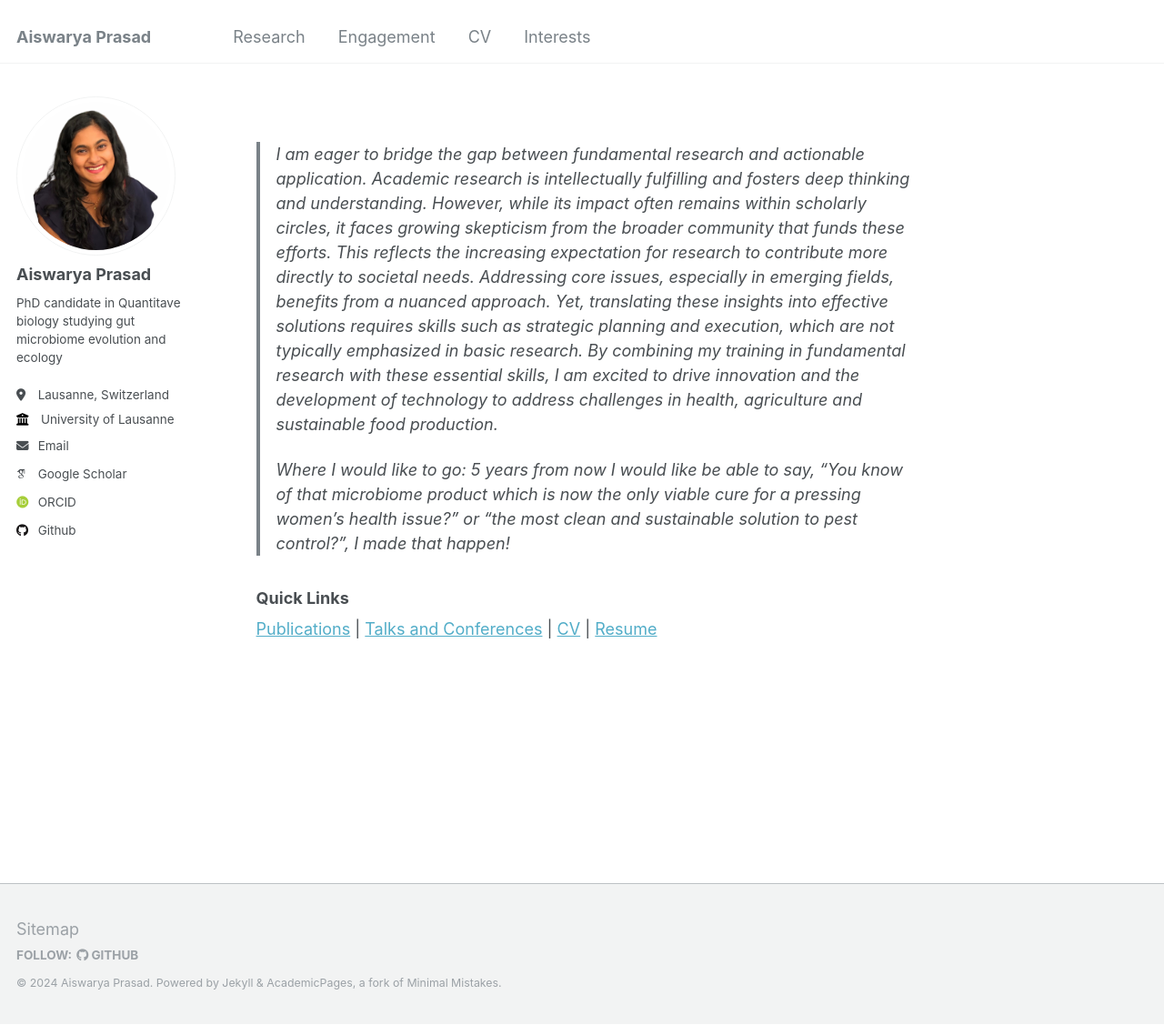
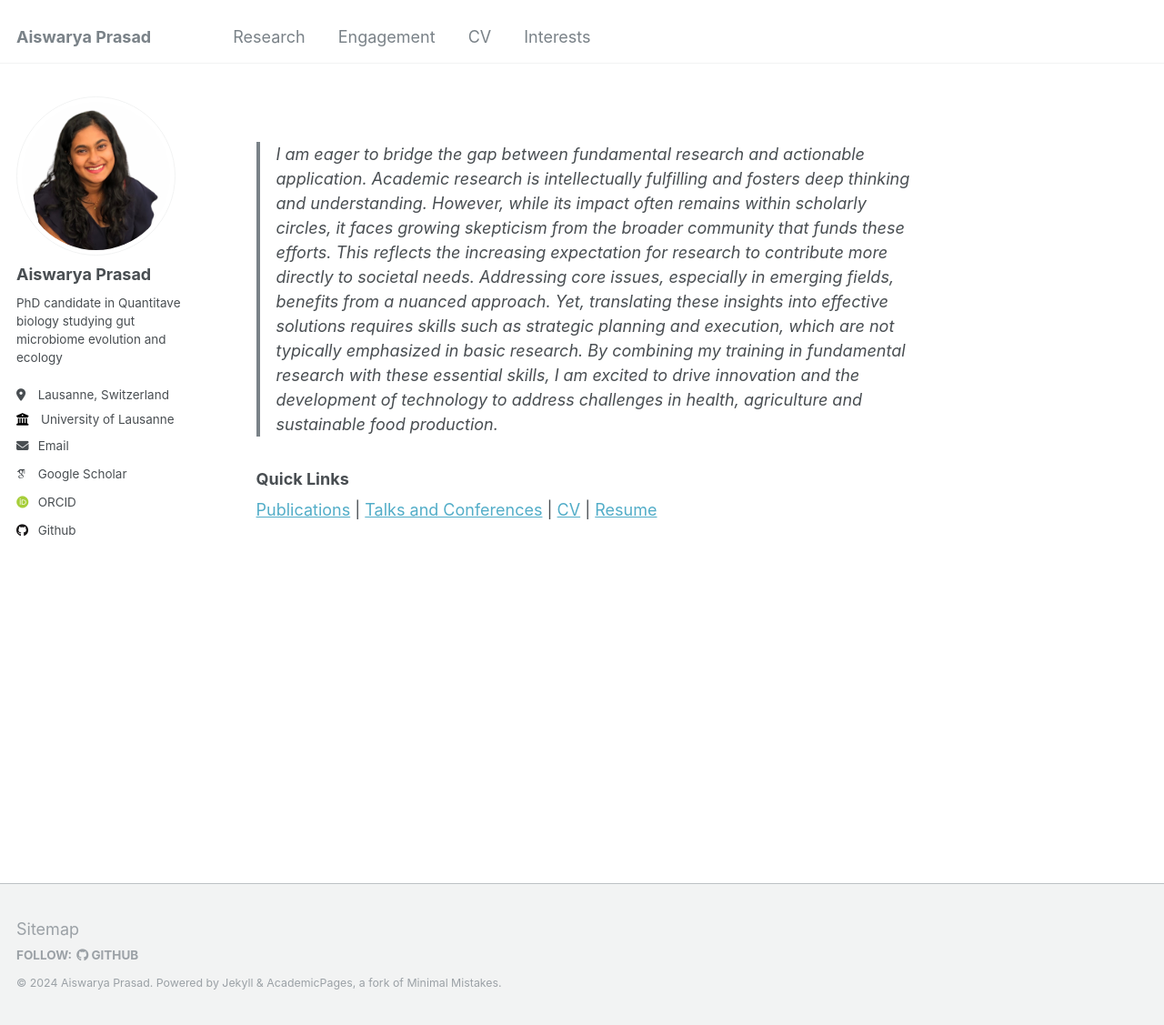
Before and after one commit to Aiswarya-prasad/aiswarya-prasad.github.io, a Jekyll site: the page built from _pages/about.md, in a window 1280 px wide and 1127 px high. Shown: the whole window at 91% size. Built offline with Jekyll 4.4.1, drawn with Linux system fonts in a browser that asks for light colours; some web fonts are replaced.

Commit message:
Syntax change, squash commit later or just ignore.

```diff
--- a/_pages/about.md
+++ b/_pages/about.md
@@ -10,16 +10,16 @@ redirect_from:
 
 > I am eager to bridge the gap between fundamental research and actionable application. Academic research is intellectually fulfilling and fosters deep thinking and understanding. However, while its impact often remains within scholarly circles, it faces growing skepticism from the broader community that funds these efforts. This reflects the increasing expectation for research to contribute more directly to societal needs. Addressing core issues, especially in emerging fields, benefits from a nuanced approach. Yet, translating these insights into effective solutions requires skills such as strategic planning and execution, which are not typically emphasized in basic research. By combining my training in fundamental research with these essential skills, I am excited to drive innovation and the development of technology to address challenges in health, agriculture and sustainable food production.
 >
-> Where I would like to go: 5 years from now I would like be able to say, "You know of that microbiome product which is now the only viable cure for a pressing women's health issue?" or "the most clean and sustainable solution to pest control?", I made that happen!
 
 ### Quick Links
 
 <!-- make a table -->
-[Publications](/CV#Publications) | [Talks and Conferences](/engagement/talksandconferences) | [CV](/files/AiswaryaPrasad_academic_CV.pdf) | [Resume](/files/AiswaryaPrasad_industry_resume.pdf)
+[Publications](/cv#publications) | [Talks and Conferences](/engagement/talksandconferences) | [CV](/files/AiswaryaPrasad_academic_CV.pdf) | [Resume](/files/AiswaryaPrasad_industry_resume.pdf)
 
 <!-- (https://scholar.google.com/citations?hl=de&user=hfsPlPcAAAAJ&view_op=list_works&sortby=pubdate) -->
 
 <!-- # My Background
+> Where I would like to go: 5 years from now I would like be able to say, "You know of that microbiome product which is now the only viable cure for a pressing women's health issue?" or "the most clean and sustainable solution to pest control?", I made that happen!
 
 As an undergraduate in Bangalore, India, I was captivated by the idea of bacteria as engineerable machines that can be harnessed to solve global problems. This interest motivated me to co-found the first iGEM (international Genetically Engineered Machines) team at our institute. It was a challenging and rewarding experience, involving countless hours of brainstorming and designing our genetically engineered system. We successfully secured funding and lab space, ultimately presenting our work at the iGEM competition in Boston. This effort laid the groundwork for future teams, who have since won gold medals and received special nominations.
 
```
